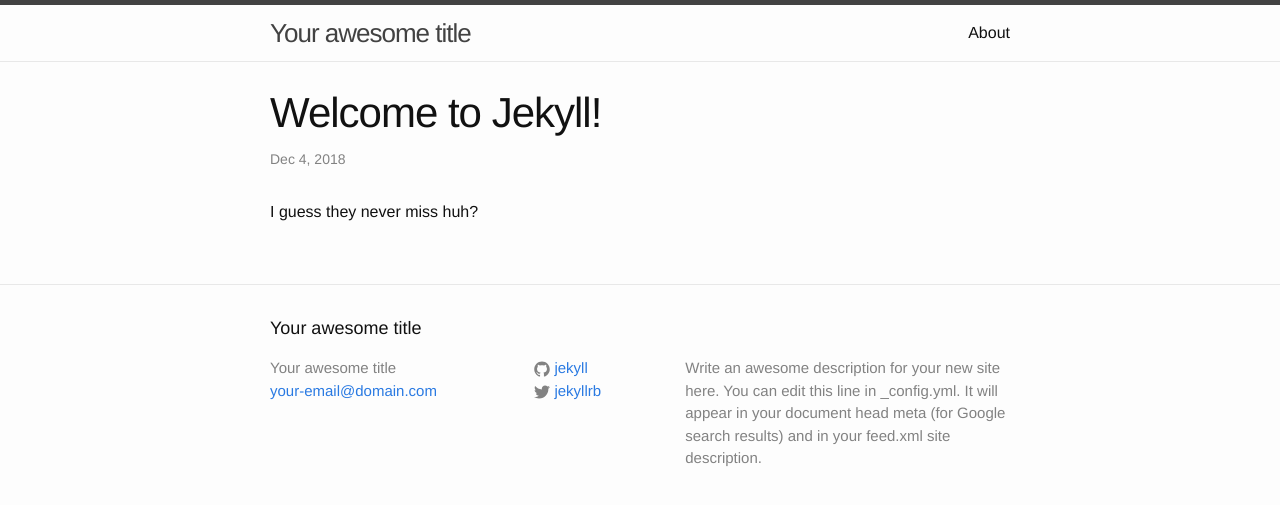
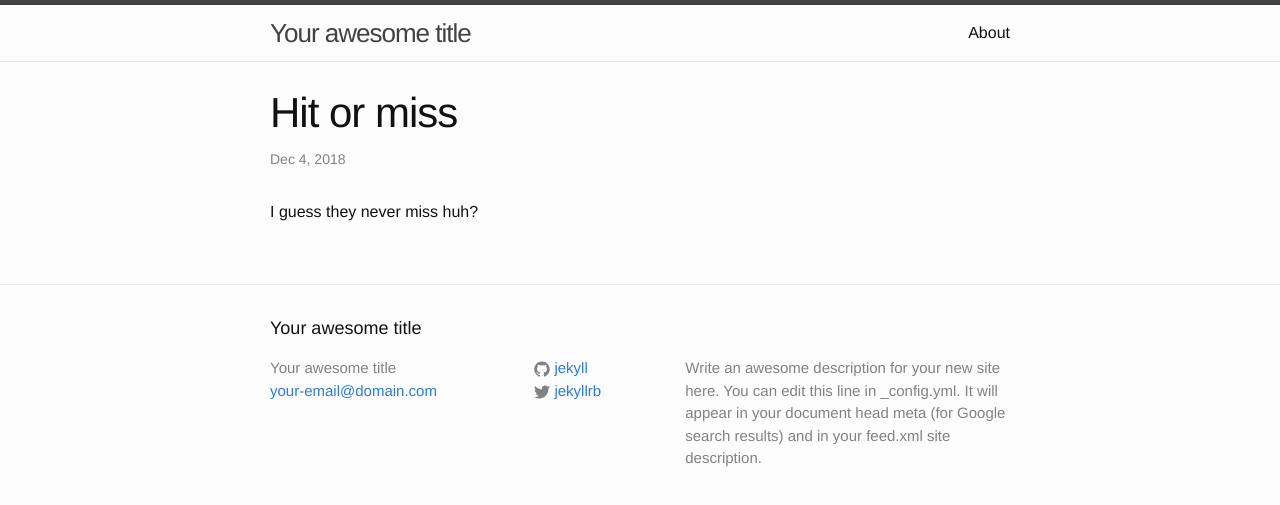
Before and after one commit to amdkeepsmehot/amdkeepsmehot.github.io, a Jekyll site: the page built from _posts/2018-12-04-hit-or-miss.markdown, in a window 1280 px wide. Shown: the top 505 px of the page. Built offline with Jekyll 4.4.1, drawn with Linux system fonts in a browser that asks for light colours.

Commit message:
Update 2018-12-04-hit-or-miss.markdown

```diff
--- a/_posts/2018-12-04-hit-or-miss.markdown
+++ b/_posts/2018-12-04-hit-or-miss.markdown
@@ -1,6 +1,6 @@
 ---
 layout: post
-title:  "Welcome to Jekyll!"
+title:  "Hit or miss"
 date:   2018-12-04 01:03:55 +0000
 categories: shitpost
 ---
```
